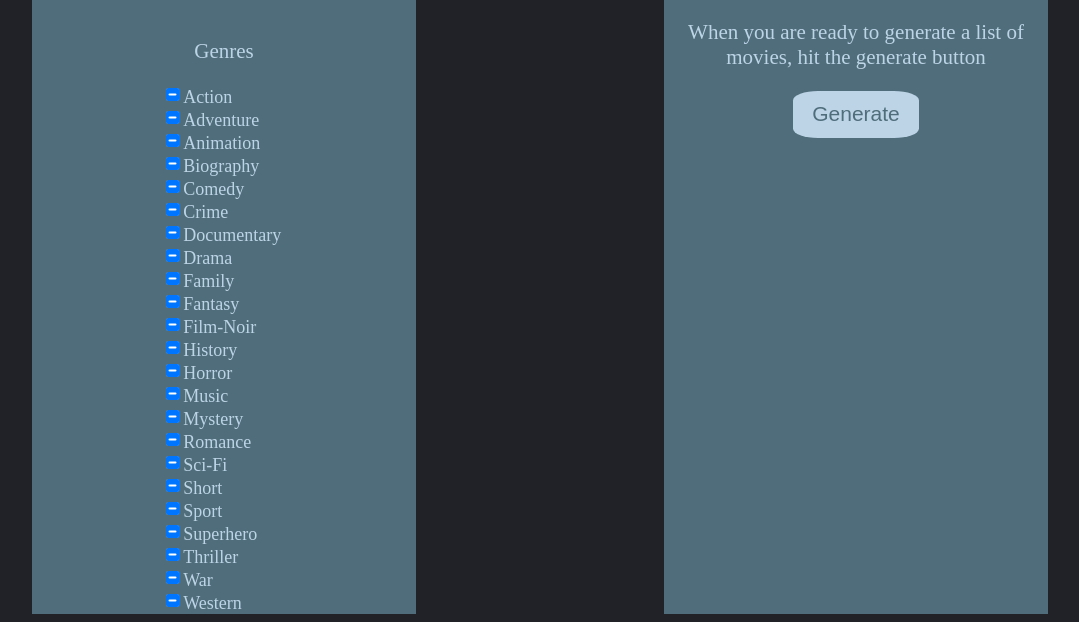
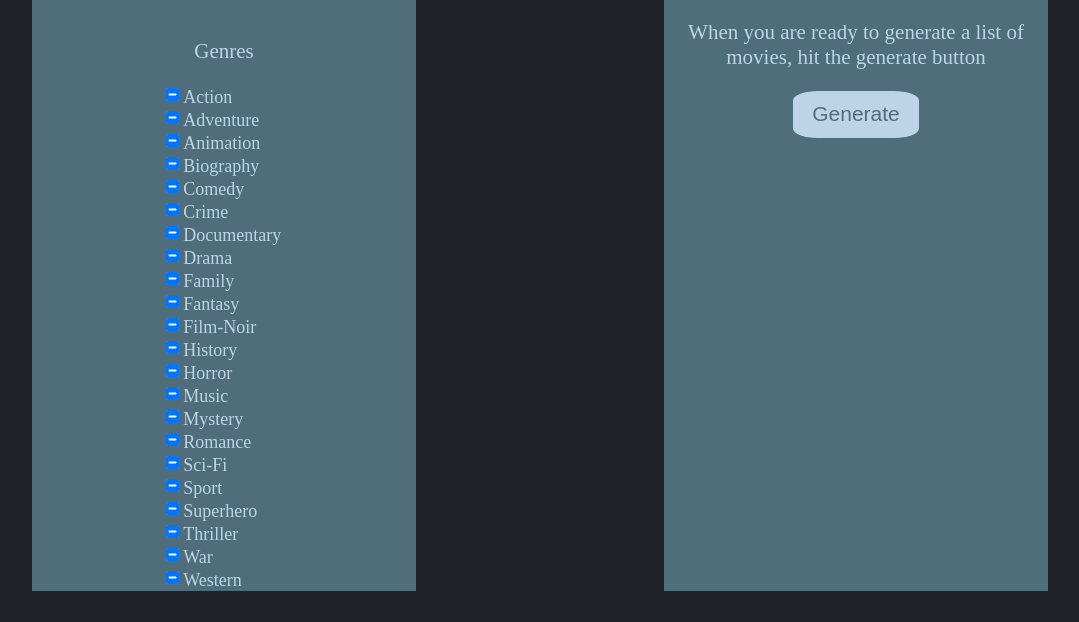
Before and after one commit to Hunter-Jones/IMDB-Downloader, a Node server app: page / in a window 1280 px wide. Shown: the part 190-812 px from the top of the page, without its empty margins (100-1179 px from the left). After the commit the page ends 781 px from the top, so only its background shows below. Run offline with Node 20, Linux system fonts and the light colour scheme.

Commit message:
Remove short film genre because IMDB type=feature does not include short film in URL

```diff
--- a/views/index.ejs
+++ b/views/index.ejs
@@ -21,14 +21,14 @@
 			<input type="checkbox" class="genre-checkbox" id="genre-drama" name="Drama" value="include#off#exclude" /><label for="genre-drama">Drama</label><br>
 			<input type="checkbox" class="genre-checkbox" id="genre-family" name="Family" value="include#off#exclude" /><label for="genre-family">Family</label><br>
 			<input type="checkbox" class="genre-checkbox" id="genre-fantasy" name="Fantasy" value="include#off#exclude" /><label for="genre-fantasy">Fantasy</label><br>
-			<input type="checkbox" class="genre-checkbox" id="genre-film-noir" name="Noir" value="include#off#exclude" /><label for="genre-film-noir">Film-Noir</label><br>
+			<input type="checkbox" class="genre-checkbox" id="genre-film-noir" name="Film-Noir" value="include#off#exclude" /><label for="genre-film-noir">Film-Noir</label><br>
 			<input type="checkbox" class="genre-checkbox" id="genre-history" name="History" value="include#off#exclude" /><label for="genre-history">History</label><br>
 			<input type="checkbox" class="genre-checkbox" id="genre-horror" name="Horror" value="include#off#exclude" /><label for="genre-horror">Horror</label><br>
 			<input type="checkbox" class="genre-checkbox" id="genre-music" name="Music" value="include#off#exclude" /><label for="genre-music">Music</label><br>
 			<input type="checkbox" class="genre-checkbox" id="genre-mystery" name="Mystery" value="include#off#exclude" /><label for="genre-mystery">Mystery</label><br>
 			<input type="checkbox" class="genre-checkbox" id="genre-romance" name="Romance" value="include#off#exclude" /><label for="genre-romance">Romance</label><br>
 			<input type="checkbox" class="genre-checkbox" id="genre-sci-i" name="Sci-Fi" value="include#off#exclude" /><label for="genre-sci-fi">Sci-Fi</label><br>
-			<input type="checkbox" class="genre-checkbox" id="genre-short-film" name="Short" value="include#off#exclude" /><label for="genre-short-film">Short</label><br>
+			<!-- <input type="checkbox" class="genre-checkbox" id="genre-short-film" name="Short" value="include#off#exclude" /><label for="genre-short-film">Short</label><br> -->
 			<input type="checkbox" class="genre-checkbox" id="genre-sport" name="Sport" value="include#off#exclude" /><label for="genre-sport">Sport</label><br>
 			<input type="checkbox" class="genre-checkbox" id="genre-superhero" name="Superhero" value="include#off#exclude" /><label for="genre-superhero">Superhero</label><br>
 			<input type="checkbox" class="genre-checkbox" id="genre-thriller" name="Thriller" value="include#off#exclude" /><label for="genre-thriller">Thriller</label><br>
```
